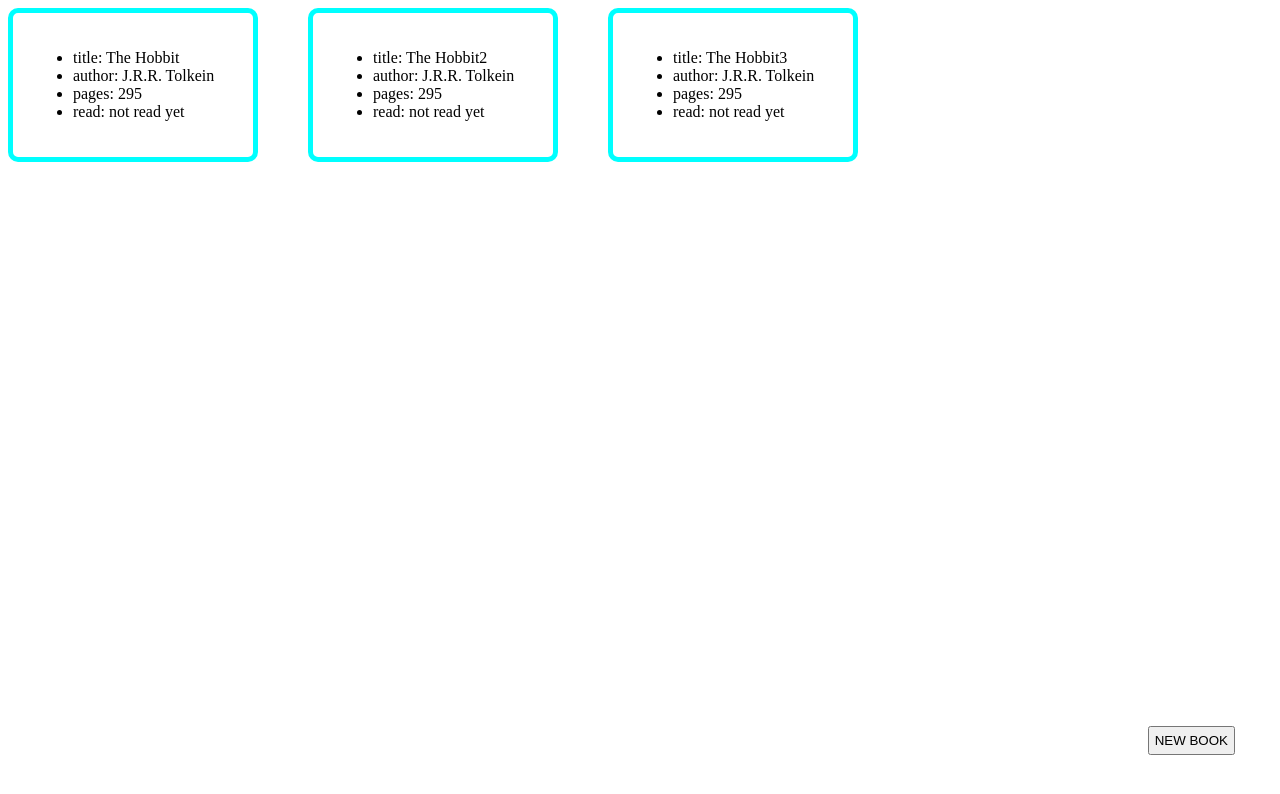
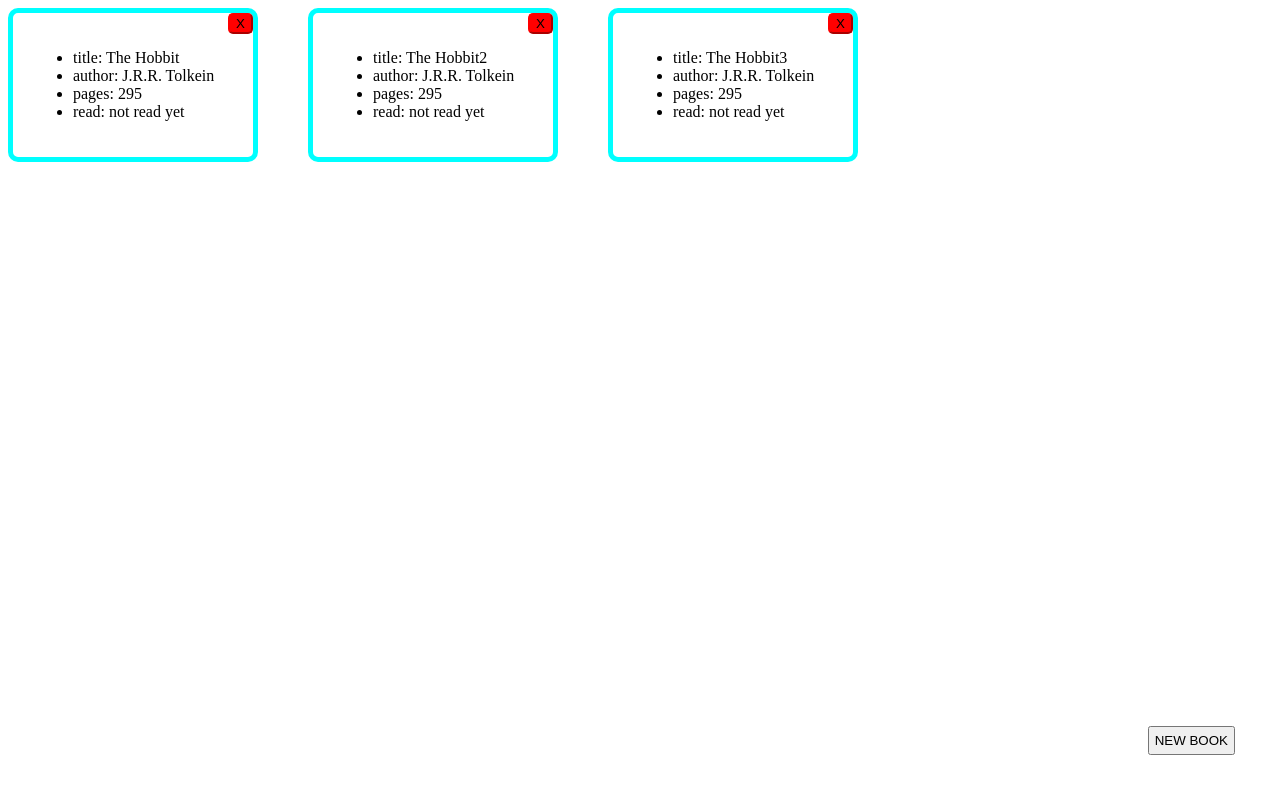
Before and after one commit to nathansquan/TOP-library, a plain HTML site: page index.html in a window 1280 px wide. Drawn offline with Linux system fonts and the light colour scheme.

Commit message:
create buttons to remove a book
- Placed on upper-right corner of card
- colored red, border radius

```diff
--- a/css/style.css
+++ b/css/style.css
@@ -8,6 +8,16 @@
     padding: 20px;
     border: 5px solid aqua;
     border-radius: 10px;
+    position: relative;
+}
+
+.remove-book-btn {
+    position: absolute;
+    top: 0px;
+    right: 0px;
+    background-color: red;
+    border-color: red;
+    border-radius: 5px;
 }
 
 /* button to open form */
--- a/scripts/script.js
+++ b/scripts/script.js
@@ -12,8 +12,12 @@ function addBookToLibrary(book) {
 function displayBook(book) {
     // create book card
     const card = document.createElement('div');
+    const removeBtn = document.createElement('button');
+    removeBtn.innerText = "X";
+    removeBtn.classList = "remove-book-btn";
     const ul = document.createElement('ul');
     card.classList.add('book');
+    card.appendChild(removeBtn);
     card.appendChild(ul);
     container.appendChild(card);
 
```
